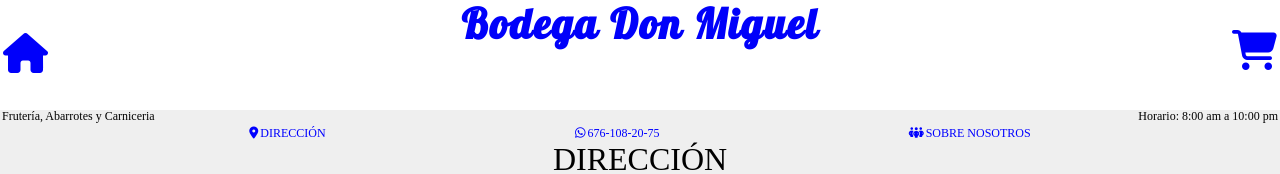
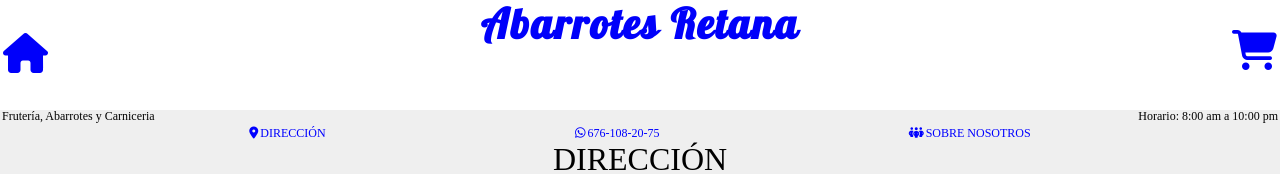
Before and after one commit to JFraire23/Abarrotes-Retanasa, a plain HTML site: page direccion.html in a window 1280 px wide. Shown: the top 174 px of the page. Drawn offline with nearby package versions, Linux system fonts and the light colour scheme; a web font is replaced by a local one.

Commit message:
Update direccion.html

```diff
--- a/direccion.html
+++ b/direccion.html
@@ -25,7 +25,7 @@
 			<a href="index.html"><i class="fa-solid fa-house encabezado-superior-inicio-i"></i></a>
 		</div>
 		<div class="encabezado-superior-titulo">
-			<h1>Bodega Don Miguel</h1>
+			<h1>Abarrotes Retana</h1>
 
 		</div>
 		<div class="encabezado-superior-carrito">
```
